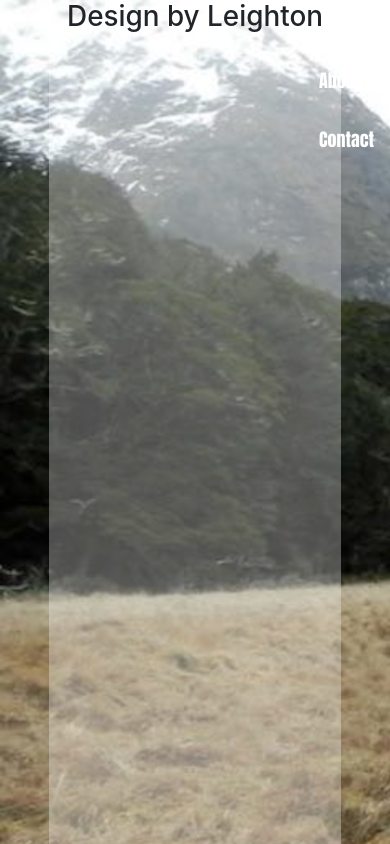
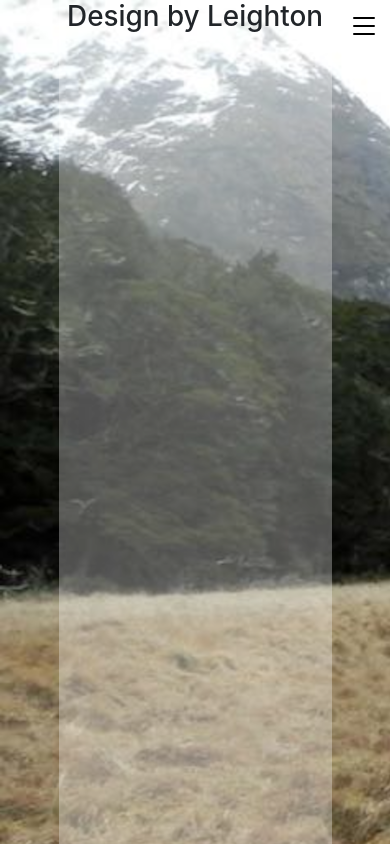
Before and after one commit to lbalbrecht/portfolio-2022, a React (Create React App) app in the folder portfolio23/: page / in a window 390 px wide. Built offline with nearby package versions, Linux system fonts and the light colour scheme.

Commit message:
implemented navbar functionality, added styling

```diff
--- a/portfolio23/package.json
+++ b/portfolio23/package.json
@@ -12,6 +12,7 @@
     "@types/react-dom": "^18.0.10",
     "react": "^18.2.0",
     "react-dom": "^18.2.0",
+    "react-icons": "^4.7.1",
     "react-router-dom": "^6.6.1",
     "react-scripts": "^5.0.1",
     "reactstrap": "^9.1.5",
--- a/portfolio23/src/App.tsx
+++ b/portfolio23/src/App.tsx
@@ -14,7 +14,7 @@ function App() {
           <Navbar />
         </div>
         <div className="App-body">
-          <div className="App-content">
+          <div className="App-title">
             <h1>Design by Leighton</h1>
           </div>
           <Routes>
--- a/portfolio23/src/components/Navbar.tsx
+++ b/portfolio23/src/components/Navbar.tsx
@@ -1,26 +1,57 @@
 import { Nav, NavItem, NavLink } from 'reactstrap';
+import { BsList } from 'react-icons/bs';
 import '../css/Navbar.css';
+import { useNavigate } from 'react-router-dom';
 
 export default function Navbar() {
+    const navigate = useNavigate();
+    const currentPage = window.location.pathname
 
+    function home() {
+        if (currentPage != '/') {
+            navigate('/')
+            window.location.reload()
+        }
+    }
+
+    function about() {
+        if (currentPage != '/about') {
+            navigate('/about')
+            window.location.reload()
+        }
+    }
+
+    function contact() {
+        if (currentPage != '/contact') {
+            navigate('/contact')
+            window.location.reload()
+        }
+    }
 
     return (
         <Nav vertical>
-            <NavItem>
-                <NavLink href="#">
-                    <p className="navText">Home</p>
+            <div id="navbar">
+                <NavItem className="navIcon">
+                    <BsList id="icon" />
+                </NavItem>
+                <div id="navLinks">
+                    <NavItem className="navItem">
+                        <NavLink className="navText" onClick={home}>
+                            Home
                         </NavLink>
                     </NavItem>
-            <NavItem>
-                <NavLink href="#">
-                    <p className="navText">About</p>
+                    <NavItem className="navItem">
+                        <NavLink className="navText" onClick={about}>
+                            About
                         </NavLink>
                     </NavItem>
-            <NavItem>
-                <NavLink href="#">
-                    <p className="navText">Contact</p>
+                    <NavItem className="navItem">
+                        <NavLink className="navText" onClick={contact}>
+                            Contact
                         </NavLink>
                     </NavItem>
+                </div>
+            </div>
         </Nav>
     )
 }
--- a/portfolio23/src/css/App.css
+++ b/portfolio23/src/css/App.css
@@ -9,7 +9,7 @@
   position: absolute;
   top: 0;
   right: 0;
-  z-index: 1;
+  padding-right: 10px;
 }
 
 .App-body {
@@ -22,18 +22,17 @@
   align-items: center;
   /* justify-content: center; */
   background-color: rgba(255, 255, 255, .3);
-  z-index: 2;
 }
 
 .App-link {
   color: #61dafb;
 }
 
-@keyframes App-logo-spin {
-  from {
-    transform: rotate(0deg);
+@media only screen and (max-width: 768px) {
+  .App-body {
+    width: 70%;
   }
-  to {
-    transform: rotate(360deg);
+  .App-title {
+    text-align: center;
   }
 }
--- a/portfolio23/src/css/Navbar.css
+++ b/portfolio23/src/css/Navbar.css
@@ -1,5 +1,57 @@
+.navIcon {
+    color: white;
+    font-size:xx-large;
+    float: right;
+    padding: 0;
+    margin-top: 10px;
+    margin-right: 16px;
+}
+
+.navIcon:hover {
+    color: white;
+}
+
+.navIcon:visited {
+    color: white;
+}
+
 .navText {
     color: white;
-    font-size: large;
-    font-family: Impact, Haettenschweiler, 'Arial Narrow Bold', sans-serif;
+    font-size: larger;
+    float: right;
 }
+
+#navLinks {
+    display: none;
+}
+
+#navbar:hover #navLinks {
+    display: block;
+    color: white;
+}
+
+.navText:hover {
+    color: white;
+    background-color: rgba(255, 255, 255, .3);
+}
+
+@media only screen and (max-width: 768px) {
+    .navIcon {
+        color: black;
+        margin-top: 0px;
+        margin-right: 0px;
+    }
+
+    .navIcon:hover {
+        color: gray;
+    }
+
+    .navText{
+        color: black;
+    }
+
+    .navText:hover {
+        color: black;
+        background-color: rgba(255, 255, 255, .3);
+    }
+}
```
Also changed, not shown: 1 other file (tests, documents, lock files or other folders). Lines whose indentation alone changed are shown as unchanged.
